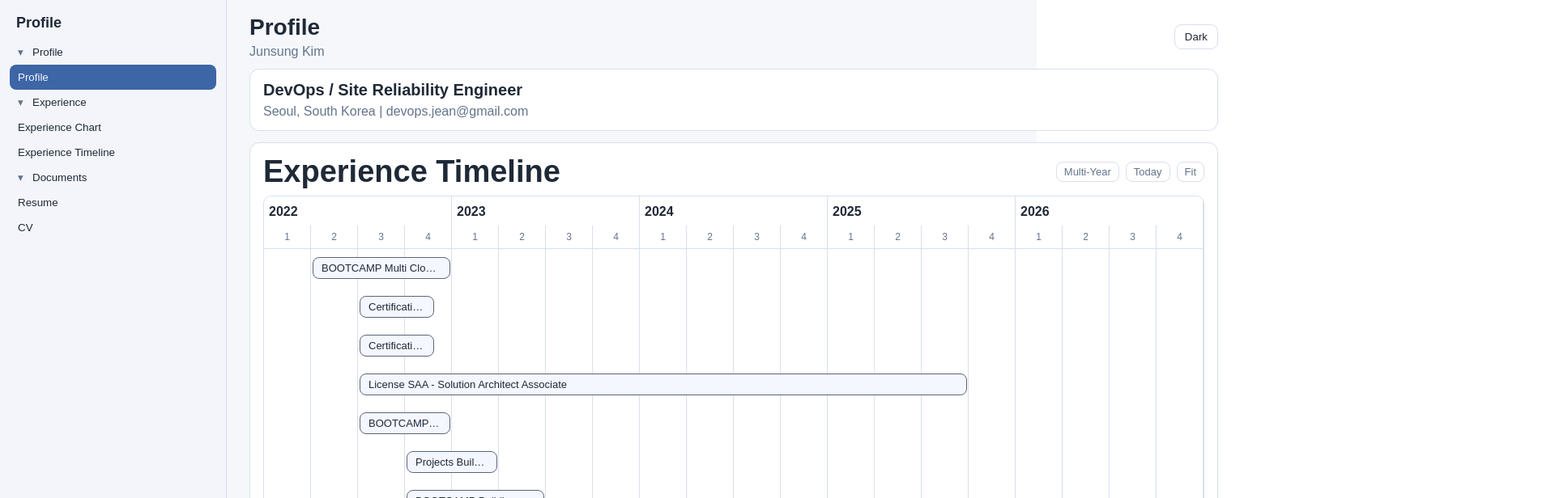
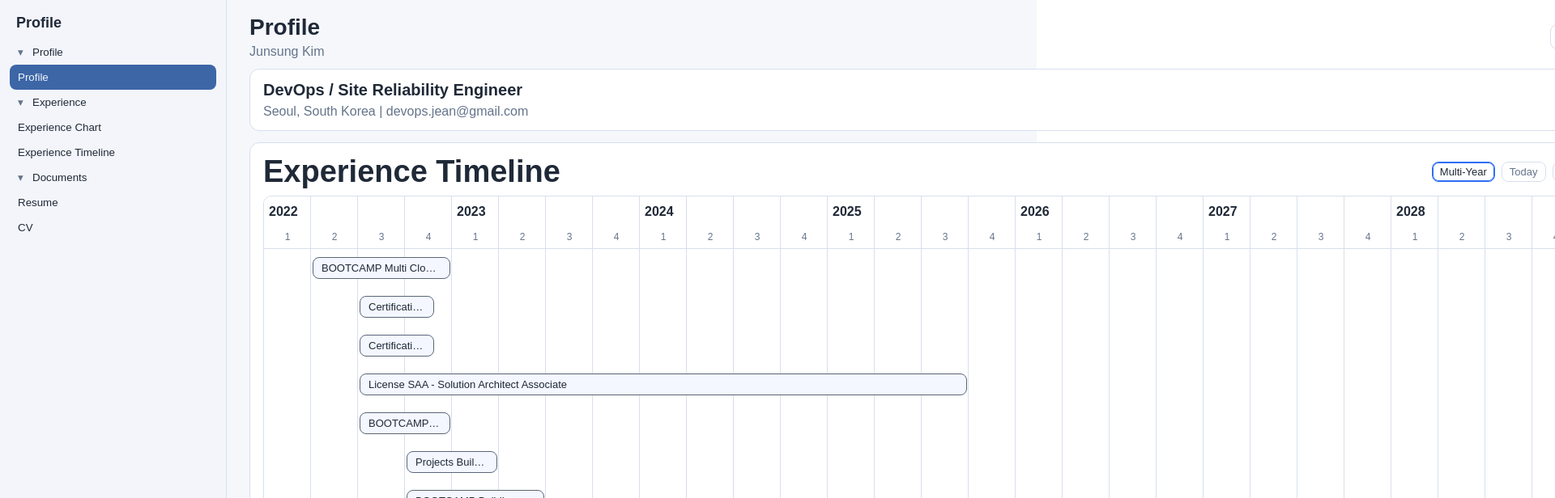
Before and after one commit to devopsjean/profile, a React (Vite) app: page /#/profile in a window 1280 px wide. Shown: the top 616 px of the page at 81% size, 1920 px wide, since content can reach past the window. Built offline with nearby package versions, Linux system fonts and the light colour scheme.

Commit message:
feat: add timeline modes, alignment fixes, and block-to-detail navigation

```diff
--- a/src/App.tsx
+++ b/src/App.tsx
@@ -24,6 +24,7 @@ type TimelineItem = {
 type CvSection = { title: string; items: string[] }
 type CvPayload = { sections: CvSection[] }
 type ThemeMode = 'dark' | 'light'
+type TimelineMode = 'multi-year' | 'today' | 'fit'
 
 const navTree = navData as NavNode[]
 const experiences = timelineData as TimelineItem[]
@@ -118,8 +119,9 @@ function SidebarTree({ tree, activeSlug }: { tree: NavNode[]; activeSlug: string
 
 function renderPage(slug: string) {
   if (slug === 'profile') return <ProfilePage />
-  if (slug === 'experience-chart') return <ExperienceChartTable items={experiences} />
-  if (slug === 'experience-timeline') return <ExperienceTimelineBoard items={experiences} />
+  if (slug === 'experience-chart') return <ExperienceChartTable items={experiences} selectedItemId={null} />
+  if (slug === 'experience-timeline')
+    return <ExperienceTimelineBoard items={experiences} onSelectItem={() => undefined} selectedItemId={null} />
   if (slug === 'resume') return <ResumePage />
   if (slug === 'cv') return <CvPage />
 
@@ -131,6 +133,16 @@ function renderPage(slug: string) {
 }
 
 function ProfilePage() {
+  const [selectedItemId, setSelectedItemId] = useState<string | null>(null)
+
+  const handleSelectTimelineItem = (itemId: string) => {
+    setSelectedItemId(itemId)
+    requestAnimationFrame(() => {
+      const row = document.getElementById(`detail-row-${itemId}`)
+      row?.scrollIntoView({ behavior: 'smooth', block: 'center' })
+    })
+  }
+
   return (
     <section className="doc-stack">
       <article className="hero-card">
@@ -139,25 +151,44 @@ function ProfilePage() {
           {profileData.location} | {profileData.email}
         </p>
       </article>
-      <ExperienceTimelineBoard items={experiences} />
-      <ExperienceChartTable items={experiences} />
+      <ExperienceTimelineBoard items={experiences} onSelectItem={handleSelectTimelineItem} selectedItemId={selectedItemId} />
+      <ExperienceChartTable items={experiences} selectedItemId={selectedItemId} />
     </section>
   )
 }
 
-function ExperienceTimelineBoard({ items }: { items: TimelineItem[] }) {
+function ExperienceTimelineBoard({
+  items,
+  onSelectItem,
+  selectedItemId,
+}: {
+  items: TimelineItem[]
+  onSelectItem: (itemId: string) => void
+  selectedItemId: string | null
+}) {
   const scrollRef = useRef<HTMLDivElement>(null)
   const [quarterWidth, setQuarterWidth] = useState(58)
+  const [mode, setMode] = useState<TimelineMode>('multi-year')
 
   const ordered = useMemo(() => items.slice().sort((a, b) => a.start.localeCompare(b.start)), [items])
-  const model = useMemo(() => {
+  const dataModel = useMemo(() => {
     const minDate = new Date(Math.min(...ordered.map((item) => new Date(item.start).getTime())))
     const maxDate = new Date(Math.max(...ordered.map((item) => new Date(item.end).getTime())))
     const minYear = minDate.getFullYear()
     const maxYear = maxDate.getFullYear()
-    const totalQuarters = (maxYear - minYear + 1) * 4
-    return { minYear, maxYear, totalQuarters }
+    return { minYear, maxYear }
   }, [ordered])
+
+  const model = useMemo(() => {
+    const currentYear = new Date().getFullYear()
+    const displayMaxYear =
+      mode === 'multi-year'
+        ? Math.max(dataModel.maxYear, currentYear + 2)
+        : Math.max(dataModel.maxYear, currentYear)
+
+    const totalQuarters = (displayMaxYear - dataModel.minYear + 1) * 4
+    return { minYear: dataModel.minYear, maxYear: displayMaxYear, totalQuarters }
+  }, [dataModel, mode])
 
   const canvasWidth = model.totalQuarters * quarterWidth
   const rowsHeight = ordered.length * 48 + 28
@@ -168,6 +199,7 @@ function ExperienceTimelineBoard({ items }: { items: TimelineItem[] }) {
     const viewport = scrollRef.current?.clientWidth ?? 1200
     const fit = Math.floor(viewport / model.totalQuarters)
     setQuarterWidth(Math.max(26, Math.min(72, fit)))
+    setMode('fit')
   }
 
   const setToday = () => {
@@ -175,10 +207,12 @@ function ExperienceTimelineBoard({ items }: { items: TimelineItem[] }) {
     const today = quarterIndex(new Date())
     const target = today * quarterWidth - scrollRef.current.clientWidth / 2
     scrollRef.current.scrollTo({ left: Math.max(target, 0), behavior: 'smooth' })
+    setMode('today')
   }
 
   const setMultiYear = () => {
     setQuarterWidth(58)
+    setMode('multi-year')
   }
 
   return (
@@ -186,13 +220,13 @@ function ExperienceTimelineBoard({ items }: { items: TimelineItem[] }) {
       <div className="section-head">
         <h3>Experience Timeline</h3>
         <div className="timeline-controls">
-          <button type="button" onClick={setMultiYear}>
+          <button className={mode === 'multi-year' ? 'active' : ''} type="button" onClick={setMultiYear}>
             Multi-Year
           </button>
-          <button type="button" onClick={setToday}>
+          <button className={mode === 'today' ? 'active' : ''} type="button" onClick={setToday}>
             Today
           </button>
-          <button type="button" onClick={setFit}>
+          <button className={mode === 'fit' ? 'active' : ''} type="button" onClick={setFit}>
             Fit
           </button>
         </div>
@@ -219,21 +253,22 @@ function ExperienceTimelineBoard({ items }: { items: TimelineItem[] }) {
           </div>
 
           <div className="timeline-body" style={{ minHeight: `${rowsHeight}px` }}>
-            <div className="timeline-grid-lines" />
             {ordered.map((item, idx) => {
               const s = quarterIndex(new Date(item.start))
               const e = quarterIndex(new Date(item.end))
               const left = s * quarterWidth + 2
               const width = Math.max((e - s + 1) * quarterWidth - 4, 92)
               return (
-                <span
-                  className="timeline-pill"
+                <button
+                  className={`timeline-pill ${selectedItemId === item.id ? 'active' : ''}`}
                   key={item.id}
+                  type="button"
                   title={`${item.title} (${item.start} - ${item.end})`}
+                  onClick={() => onSelectItem(item.id)}
                   style={{ left: `${left}px`, top: `${idx * 48 + 10}px`, width: `${width}px` }}
                 >
                   {item.group} {item.title}
-                </span>
+                </button>
               )
             })}
           </div>
@@ -243,7 +278,7 @@ function ExperienceTimelineBoard({ items }: { items: TimelineItem[] }) {
   )
 }
 
-function ExperienceChartTable({ items }: { items: TimelineItem[] }) {
+function ExperienceChartTable({ items, selectedItemId }: { items: TimelineItem[]; selectedItemId: string | null }) {
   return (
     <article className="doc-card">
       <h3>Experience Chart</h3>
@@ -259,7 +294,7 @@ function ExperienceChartTable({ items }: { items: TimelineItem[] }) {
           </thead>
           <tbody>
             {items.map((item) => (
-              <tr key={item.id}>
+              <tr id={`detail-row-${item.id}`} key={item.id} className={selectedItemId === item.id ? 'selected-row' : ''}>
                 <td>
                   <div className="title-main">{item.group}</div>
                   <div className="title-sub">{item.title}</div>
--- a/src/index.css
+++ b/src/index.css
@@ -183,6 +183,12 @@ body {
   cursor: pointer;
 }
 
+.timeline-controls button.active {
+  border-color: var(--accent);
+  box-shadow: inset 0 0 0 1px var(--accent);
+  color: var(--text);
+}
+
 .timeline-panel {
   overflow: auto;
   border: 1px solid var(--line);
@@ -201,6 +207,13 @@ body {
   z-index: 5;
   background: var(--panel);
   border-bottom: 1px solid var(--line);
+  background-image: repeating-linear-gradient(
+    to right,
+    transparent 0,
+    transparent calc(var(--q-width) - 1px),
+    var(--line) calc(var(--q-width) - 1px),
+    var(--line) var(--q-width)
+  );
 }
 
 .timeline-years {
@@ -210,12 +223,11 @@ body {
 .timeline-years div {
   padding: 10px 6px 8px;
   font-weight: 700;
-  border-right: 1px solid var(--line);
+  border-right: 0;
 }
 
 .timeline-quarters {
-  display: grid;
-  grid-template-columns: repeat(auto-fill, minmax(var(--q-width), 1fr));
+  display: flex;
 }
 
 .timeline-quarters span {
@@ -224,17 +236,11 @@ body {
   font-size: 12px;
   color: var(--muted);
   padding: 7px 0;
-  border-right: 1px solid var(--line);
+  border-right: 0;
 }
 
 .timeline-body {
   position: relative;
-}
-
-.timeline-grid-lines {
-  position: absolute;
-  inset: 0;
-  pointer-events: none;
   background-image: repeating-linear-gradient(
     to right,
     transparent 0,
@@ -256,6 +262,8 @@ body {
   border-radius: 8px;
   padding: 5px 10px;
   z-index: 2;
+  text-align: left;
+  cursor: pointer;
 }
 
 .table-wrap {
@@ -281,6 +289,10 @@ td {
 thead th {
   color: var(--muted);
   font-weight: 600;
+}
+
+.selected-row td {
+  background: rgba(98, 144, 255, 0.15);
 }
 
 .title-main {
```
